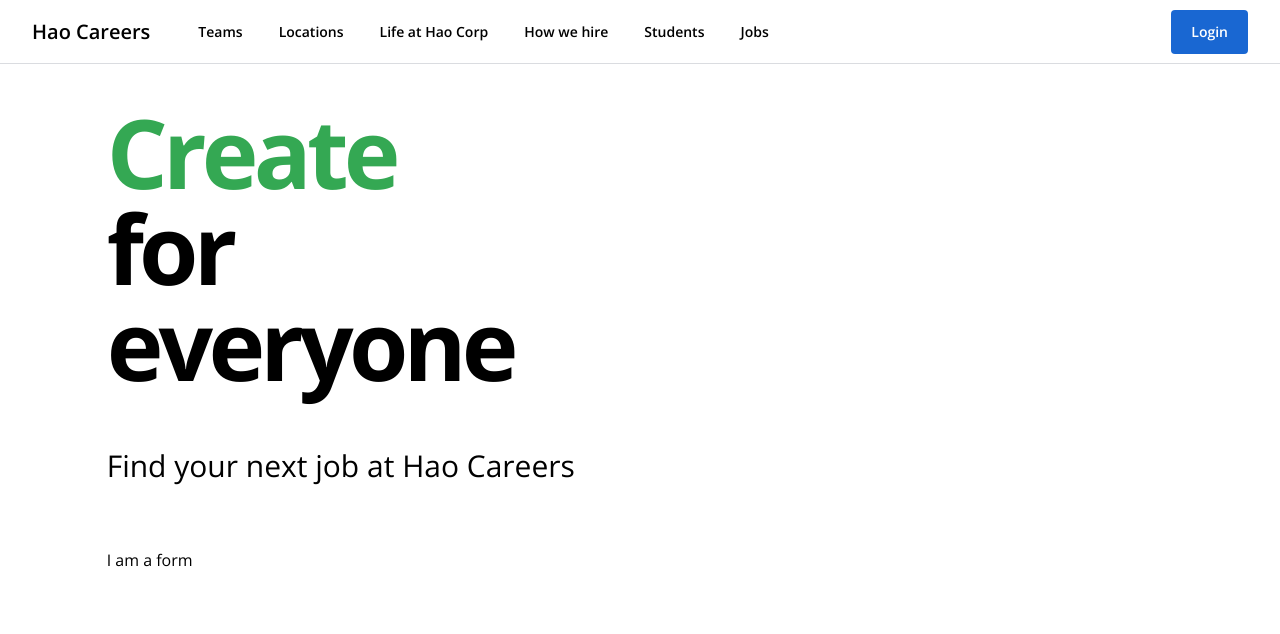
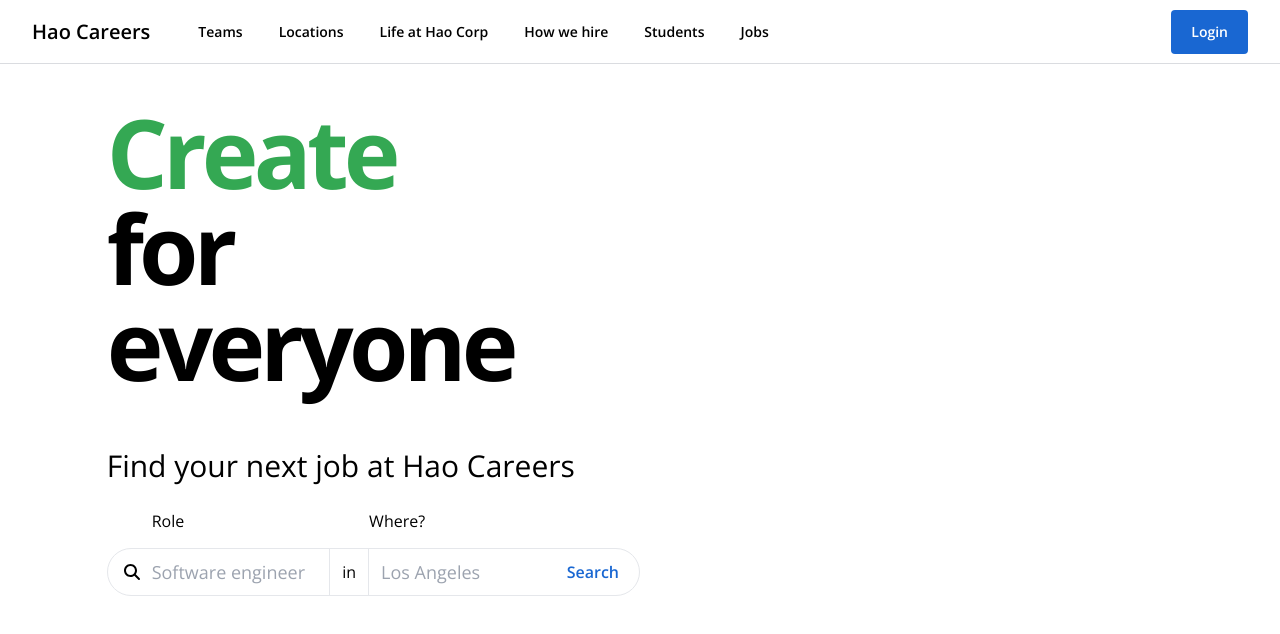
Before and after one commit to mmkrty/ud-vue-master-job-search, a Vue app: page / in a window 1280 px wide. Shown: the top 634 px of the page. Built offline with nearby package versions, Linux system fonts and the light colour scheme.

Commit message:
add styles for search form component

```diff
--- a/src/components/ActionButton.vue
+++ b/src/components/ActionButton.vue
@@ -29,14 +29,14 @@ export default {
 
 <style scoped>
 button {
-  @apply rounded px-5 py-3 font-semibold;
+  @apply px-5 py-3 font-semibold;
 }
 
 .primary {
-  @apply border-0 bg-brand-blue-1 text-white hover:shadow-blue;
+  @apply rounded bg-brand-blue-1 text-white hover:shadow-blue;
 }
 
 .secondary {
-  @apply hover:bg-brand-blue-2 bg-transparent text-brand-blue-1 hover:text-white;
+  @apply bg-transparent text-brand-blue-1 hover:bg-brand-blue-2 hover:text-white;
 }
 </style>
--- a/src/components/JobSearchFrom.vue
+++ b/src/components/JobSearchFrom.vue
@@ -1,9 +1,43 @@
 <template>
-  <form>I am a form</form>
+  <form
+    class="border-brand-gray-3 flex h-12 w-full items-center rounded-3xl border border-solid"
+  >
+    <font-awesome-icon :icon="['fas', 'search']" class="ml-4 mr-3" />
+    <div class="flex h-full flex-1 flex-nowrap text-base font-light">
+      <div class="relative flex h-full flex-1 items-center pr-3">
+        <label class="absolute -top-10 left-0">Role</label>
+        <input
+          type="text"
+          placeholder="Software engineer"
+          class="w-full text-lg font-normal focus:outline-none"
+        />
+      </div>
+      <span
+        class="border-brand-gray-3 bg-brand-gray-2 flex h-full items-center border-l border-r px-3"
+        >in
+      </span>
+
+      <div class="relative flex h-full flex-1 items-center pl-3">
+        <label class="absolute -top-10 left-0">Where?</label>
+        <input
+          type="text"
+          placeholder="Los Angeles"
+          class="w-full text-lg font-normal focus:outline-none"
+        />
+      </div>
+    </div>
+
+    <action-button text="Search" type="secondary" class="rounded-r-3xl" />
+  </form>
 </template>
 
 <script>
+import ActionButton from "./ActionButton.vue";
+
 export default {
   name: "JobSearchForm",
+  components: {
+    ActionButton,
+  },
 };
 </script>
```
